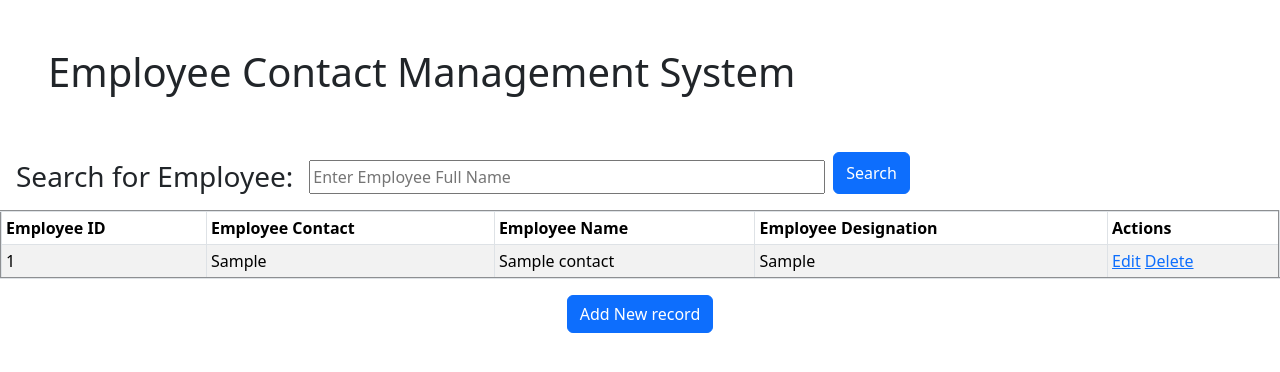
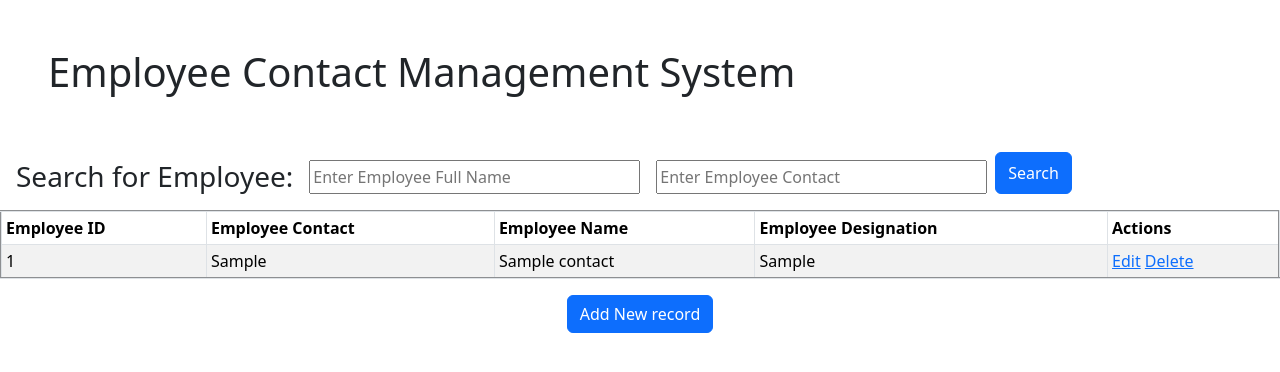
Before and after one commit to Sannya-Wasim/Django-Projects, a Django app: page /show in a window 1280 px wide. Shown: the top 372 px of the page. Run offline with Django 4.2, Linux system fonts and the light colour scheme; tables that the repository leaves empty hold one stand-in row (values such as "Sample post"); some libraries are stand-ins or nearby versions.

Commit message:
Search thru contact added

```diff
--- a/django_mysql_crud/employee/templates/show.html
+++ b/django_mysql_crud/employee/templates/show.html
@@ -12,7 +12,8 @@
 
 <form class="d-flex p-2 m-auto" action="{% url 'search' %}">
     <h3 class="m-2">Search for Employee: </h3>
-    <input type="text" name="ename" placeholder="Enter Employee Full Name" class="m-2" size="50"/>
+    <input type="text" name="ename" placeholder="Enter Employee Full Name" class="m-2" size="30"/>
+    <input type="text" name="econtact" placeholder="Enter Employee Contact" class="m-2" size="30"/>
     <button type="submit" class="btn btn-primary mb-2">Search</button>
 </form>
 <table class="table table-striped table-bordered table-sm" border="2">
--- a/django_mysql_crud/employee/views.py
+++ b/django_mysql_crud/employee/views.py
@@ -31,8 +31,11 @@ def destroy(request, id):
 
 def search(request):
     ename = request.GET.get('ename')
+    econtact = request.GET.get('econtact')
     if ename:
         employee = Employees.objects.filter(emp_name__icontains=ename)
+    elif econtact:
+        employee = Employees.objects.filter(emp_contact__icontains=econtact)
     else:
         employee = Employees.objects.none()
     return render(request, 'search.html', {'employee' : employee})
```
